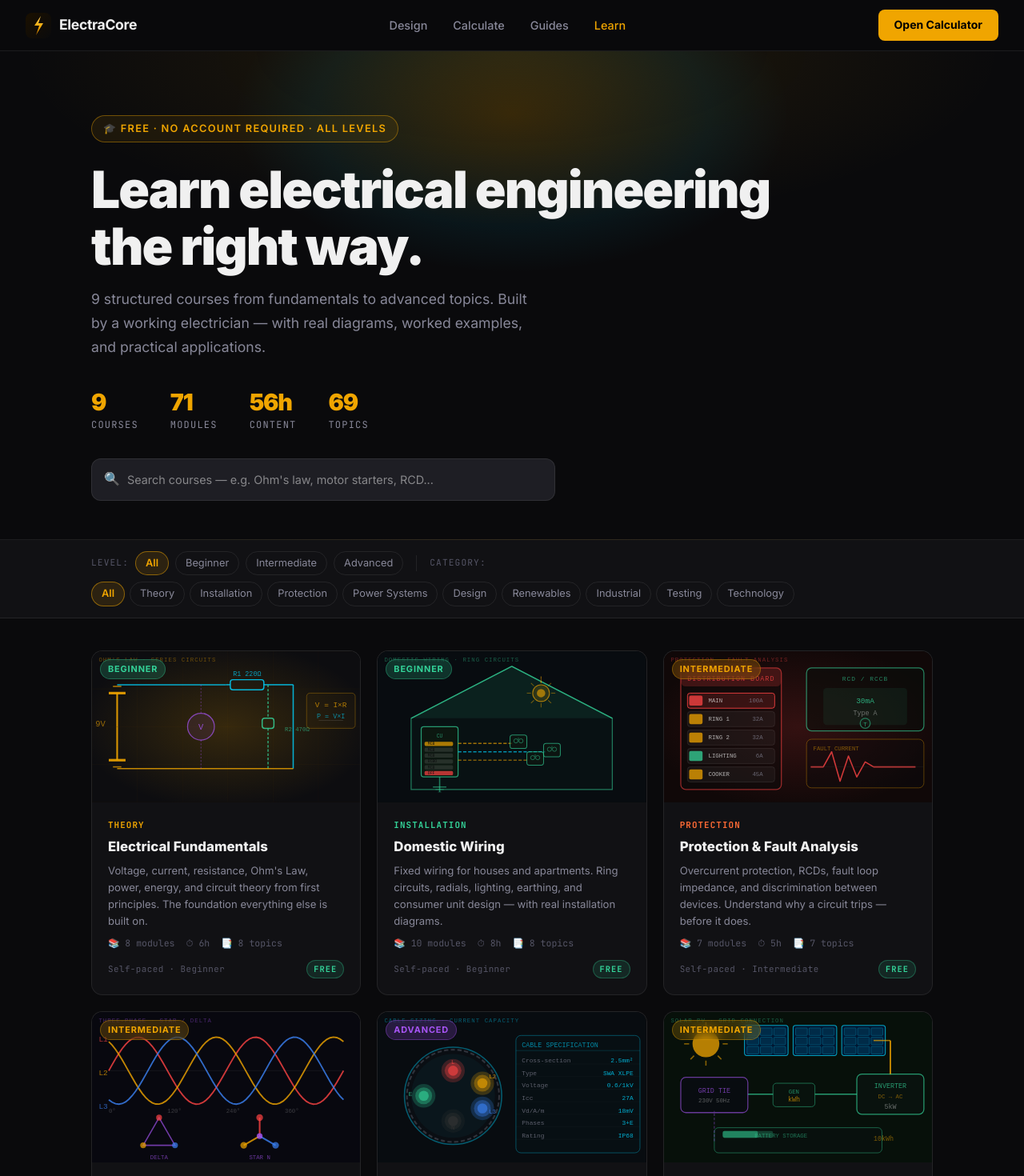
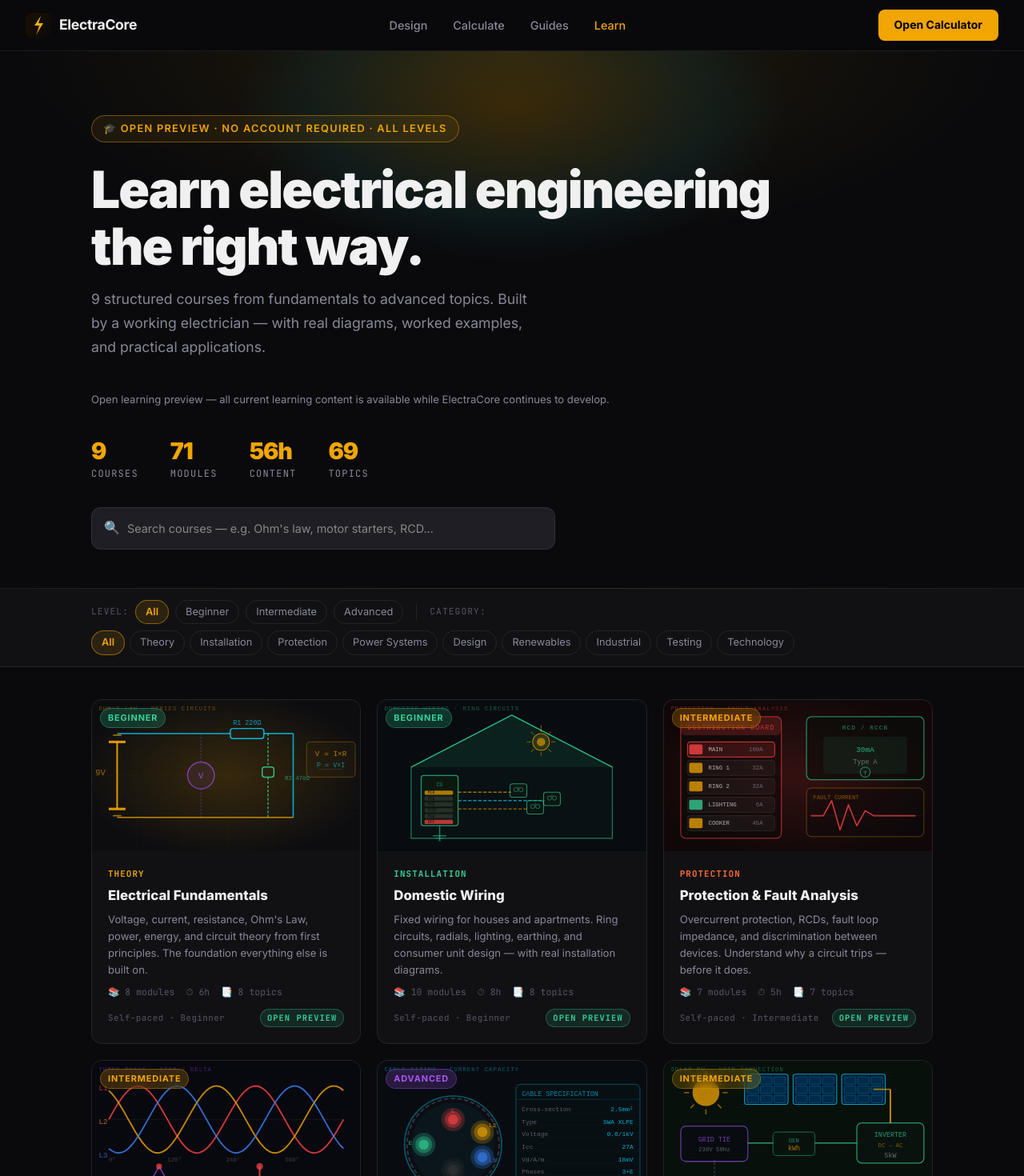
Before and after one commit to Jonta254/electracore, a Next.js app: page /learn in a window 1280 px wide. Shown: the top 1470 px of the page at 80% size. Built offline with nearby package versions, Linux system fonts and the light colour scheme.

Commit message:
feat: centralize open-preview learning access

```diff
--- a/app/learn/[slug]/page.tsx
+++ b/app/learn/[slug]/page.tsx
@@ -7,6 +7,7 @@ import { ElectraCoreLogoMark } from "../../components/Logo";
 import { loadCourseLearning, recordAssessment, recordExercise, resetCourseLearning, saveLastLesson, saveLessonCompletion } from "../progress";
 import { getEnhancedLesson } from "../enhancedLessons";
 import { EnhancedLessonView } from "../EnhancedLessonView";
+import { OPEN_PREVIEW_NOTICE, evaluateLearningAccess } from "../accessPolicy";
 
 /* ─── Course Database ─── */
 const COURSES: Record<string, {
@@ -1534,6 +1535,7 @@ export default function CoursePage({ params }: { params: Promise<{ slug: string
     );
   }
 
+  const courseAccess = evaluateLearningAccess({ resource: "course" });
   const totalLessons = course.modules.reduce((a, m) => a + m.lessons.length, 0);
   const progressPct = Math.round((completed.size / totalLessons) * 100);
   const totalMinutes = course.modules.reduce((a, m) => a + m.lessons.reduce((b, l) => b + parseInt(l.duration), 0), 0);
@@ -1580,13 +1582,14 @@ export default function CoursePage({ params }: { params: Promise<{ slug: string
                 </div>
                 <h1 className="course-page-title">{course.title}</h1>
                 <p className="course-page-intro">{course.intro}</p>
+                <p role="status" style={{ color: "var(--text-mute)", fontSize: "0.8rem", marginBottom: "1rem" }}>{OPEN_PREVIEW_NOTICE}</p>
                 {/* Meta row */}
                 <div className="course-meta-row">
                   {[
                     { icon: "📚", label: `${course.modules.length} modules` },
                     { icon: "🎬", label: `${totalLessons} lessons` },
                     { icon: "⏱", label: `${Math.round(totalMinutes / 60)}h ${totalMinutes % 60}min` },
-                    { icon: "🆓", label: "Free forever" },
+                    { icon: "🆓", label: "Open preview" },
                   ].map(m => (
                     <span key={m.label} className="course-meta-item">
                       <span>{m.icon}</span> {m.label}
@@ -1760,11 +1763,11 @@ export default function CoursePage({ params }: { params: Promise<{ slug: string
                     { label: "Modules", val: course.modules.length },
                     { label: "Hours", val: `${Math.round(totalMinutes / 60)}h ${totalMinutes % 60}m` },
                     { label: "Level", val: course.level },
-                    { label: "Cost", val: "Free" },
+                    { label: "Access", val: courseAccess.allowed ? "Open preview" : "Required" },
                   ].map(s => (
                     <div key={s.label} className="progress-stat-row">
                       <span style={{ color: "var(--text-mute)", fontSize: "0.8rem" }}>{s.label}</span>
-                      <span style={{ fontSize: "0.85rem", fontWeight: 600, color: s.label === "Cost" ? "#34D399" : "var(--text)" }}>{s.val}</span>
+                      <span style={{ fontSize: "0.85rem", fontWeight: 600, color: s.label === "Access" ? "#34D399" : "var(--text)" }}>{s.val}</span>
                     </div>
                   ))}
                 </div>
--- /dev/null
+++ b/app/learn/accessPolicy.ts
@@ -0,0 +1,39 @@
+export type LearningAccessMode = "open-preview" | "paid" | "mixed";
+export type LearningResourceKind = "course" | "lesson" | "quiz" | "exercise" | "diagram" | "reference" | "tool";
+
+export const LEARNING_ACCESS_MODE: LearningAccessMode = "open-preview";
+export const OPEN_PREVIEW_NOTICE = "Open learning preview — all current learning content is available while ElectraCore continues to develop.";
+
+export interface LearningAccessRequest {
+  resource: LearningResourceKind;
+  premium?: boolean;
+  hasEntitlement?: boolean;
+}
+
+export interface LearningAccessDecision {
+  allowed: boolean;
+  mode: LearningAccessMode;
+  reason: "open-preview" | "open-resource" | "entitled" | "payment-required";
+  shouldStartCheckout: false;
+  shouldCreatePaymentRecord: false;
+}
+
+export function evaluateLearningAccess(
+  request: LearningAccessRequest,
+  mode: LearningAccessMode = LEARNING_ACCESS_MODE,
+): LearningAccessDecision {
+  if (mode === "open-preview") {
+    return { allowed: true, mode, reason: "open-preview", shouldStartCheckout: false, shouldCreatePaymentRecord: false };
+  }
+  if (mode === "mixed" && !request.premium) {
+    return { allowed: true, mode, reason: "open-resource", shouldStartCheckout: false, shouldCreatePaymentRecord: false };
+  }
+  if (request.hasEntitlement) {
+    return { allowed: true, mode, reason: "entitled", shouldStartCheckout: false, shouldCreatePaymentRecord: false };
+  }
+  return { allowed: false, mode, reason: "payment-required", shouldStartCheckout: false, shouldCreatePaymentRecord: false };
+}
+
+export function canAccessLearning(request: LearningAccessRequest, mode: LearningAccessMode = LEARNING_ACCESS_MODE) {
+  return evaluateLearningAccess(request, mode).allowed;
+}
--- a/app/learn/page.tsx
+++ b/app/learn/page.tsx
@@ -2,6 +2,7 @@
 import Link from "next/link";
 import { useState, useEffect } from "react";
 import { ElectraCoreLogoMark } from "../components/Logo";
+import { OPEN_PREVIEW_NOTICE, evaluateLearningAccess } from "./accessPolicy";
 
 /* ─── Course SVG Thumbnails ─── */
 function ThumbFundamentals() {
@@ -595,7 +596,7 @@ export default function LearnPage() {
           <div className="learn-hero-glow" />
           <div style={{ maxWidth: 1100, margin: "0 auto", padding: "0 1.5rem", position: "relative", zIndex: 1 }}>
             <div className="hero-badge" style={{ marginBottom: "1.5rem", display: "inline-flex" }}>
-              🎓 Free · No account required · All levels
+              🎓 Open preview · No account required · All levels
             </div>
             <h1 className="section-title" style={{ textAlign: "left", fontSize: "clamp(2.2rem,6vw,4rem)", marginBottom: "1rem" }}>
               Learn electrical engineering<br />
@@ -604,6 +605,7 @@ export default function LearnPage() {
             <p className="section-sub" style={{ textAlign: "left", maxWidth: 560, marginBottom: "2.5rem" }}>
               {COURSES.length} structured courses from fundamentals to advanced topics. Built by a working electrician — with real diagrams, worked examples, and practical applications.
             </p>
+            <p role="status" style={{ maxWidth: 650, marginBottom: "2.5rem", color: "var(--text-dim)", fontSize: "0.82rem" }}>{OPEN_PREVIEW_NOTICE}</p>
             {/* Stats */}
             <div className="learn-hero-stats">
               {[
@@ -666,7 +668,7 @@ export default function LearnPage() {
               {filtered.map(course => {
                 const prog = progress[course.slug] ?? 0;
                 return (
-                  <Link key={course.slug} href={`/learn/${course.slug}`} className="course-card" style={{ "--cc": course.color } as React.CSSProperties}>
+                  <Link key={course.slug} href={`/learn/${course.slug}`} className="course-card" style={{ "--cc": course.color } as React.CSSProperties} aria-label={`${course.title} â€” open preview`}>
                     <div className="course-thumb">
                       {course.thumb}
                       <div className="course-thumb-overlay">
@@ -690,7 +692,7 @@ export default function LearnPage() {
                       </div>
                       <div className="course-footer">
                         <span className="course-selfpaced">Self-paced · {course.level}</span>
-                        <span className="course-free-badge">FREE</span>
+                        <span className="course-free-badge">{evaluateLearningAccess({ resource: "course" }).allowed ? "OPEN PREVIEW" : "ACCESS REQUIRED"}</span>
                       </div>
                     </div>
                   </Link>
```
Also changed, not shown: 2 other files (tests, documents, lock files or other folders).
